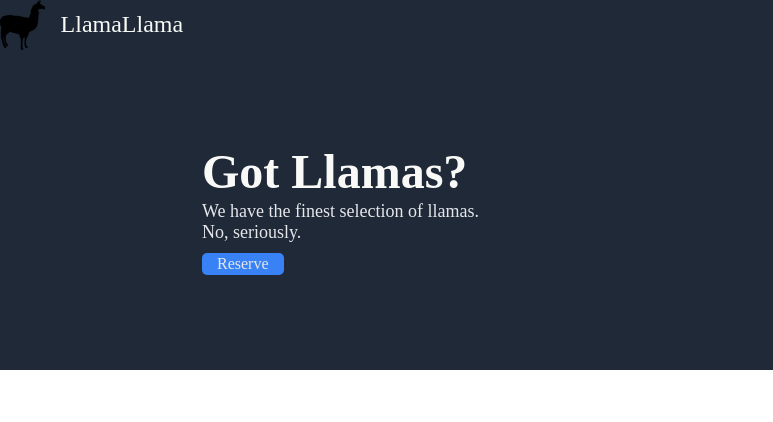
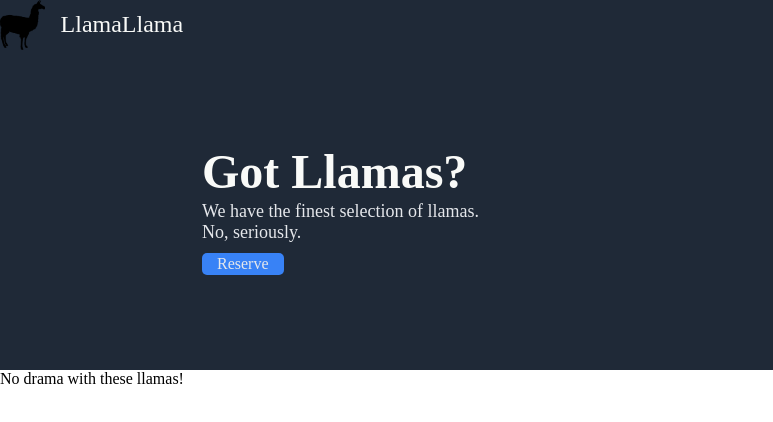
Before and after one commit to jay-its/landing-page, a plain HTML site: page index.html in a window 1280 px wide. Shown: the full height of the page, 0-773 px from the left. Drawn offline with Linux system fonts and the light colour scheme.

Commit message:
Add section 2 heading

```diff
--- a/index.html
+++ b/index.html
@@ -31,9 +31,9 @@
         </div>
     </div>
     <!-- this is my "info" section -->
-    <!-- <div class="info-container">
-        4 Info Stuff
-    </div> -->
+    <div class="info-container">
+        <h2 class="heading-two">No drama with these llamas!</h2>
+    </div>
 
     <!-- <div class="quote-container">
         Quote Stuff
```
